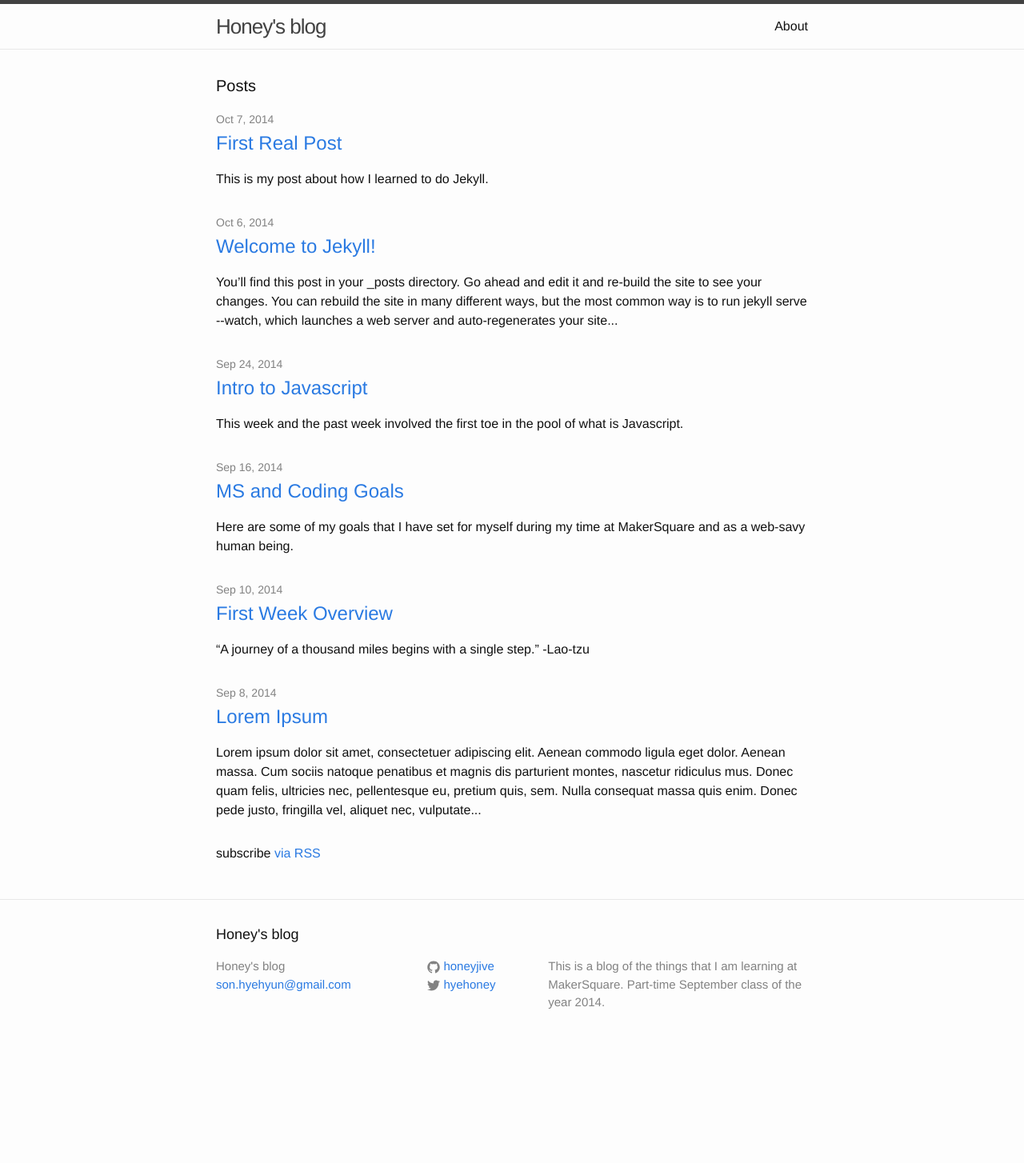
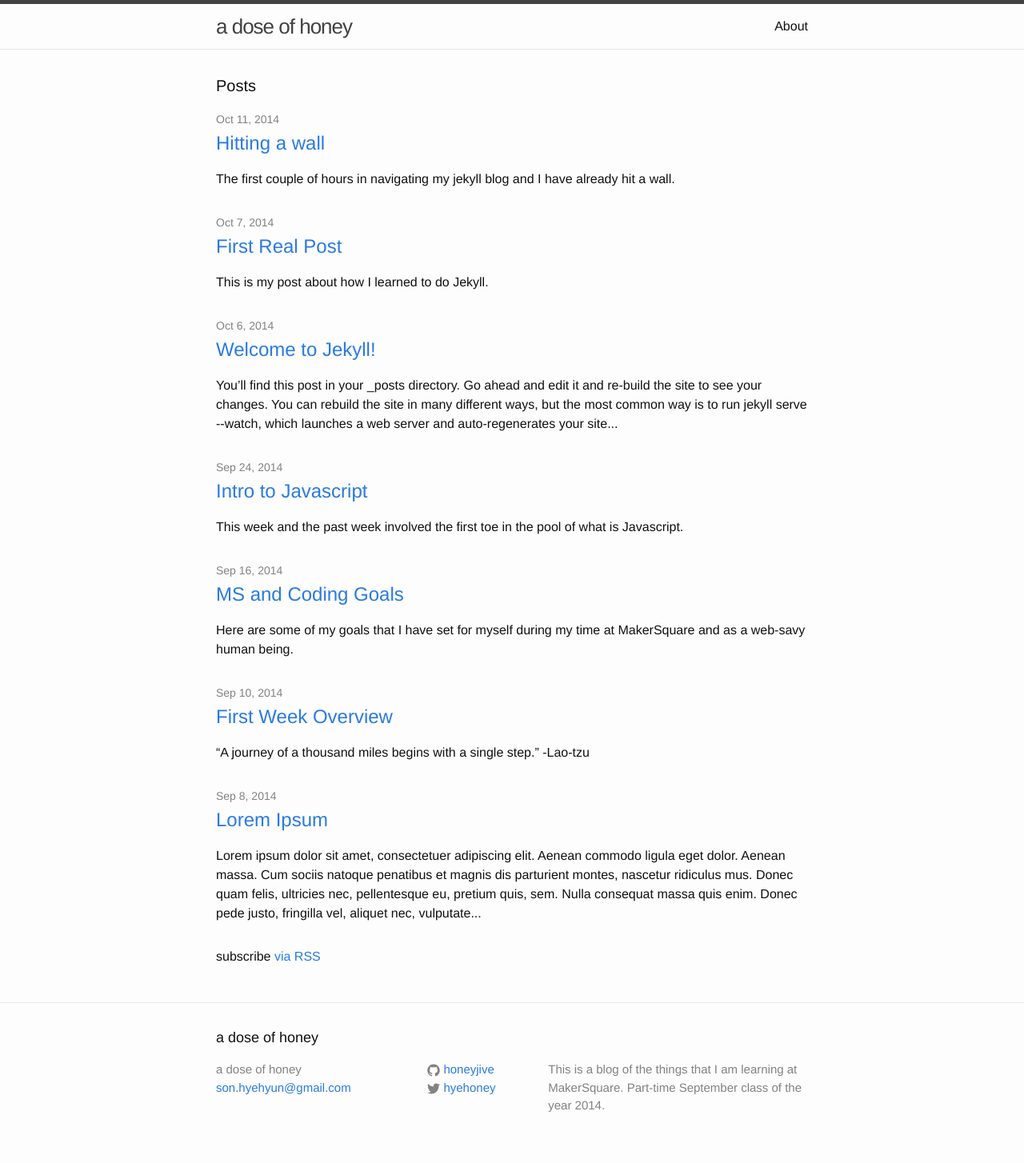
Before and after one commit to honeyjive/honeyjive.github.io, a Jekyll site: the page built from index.html, in a window 1280 px wide. Shown: the whole page at 80% size. Built offline with Jekyll 4.4.1, drawn with Linux system fonts in a browser that asks for light colours; the list of posts is cut into pages by our own code; before the commit the page ends 1325 px from its top, so only the background shows below that.

Commit message:
changing title of blog

```diff
--- a/_config.yml
+++ b/_config.yml
@@ -1,10 +1,13 @@
 # Site settings
-title: Honey's blog
+title: a dose of honey
 email: son.hyehyun@gmail.com
 description: > # this means to ignore newlines until "baseurl:"
   This is a blog of the things that I am learning at MakerSquare. Part-time September class of the year 2014.
 baseurl: "" # the subpath of your site, e.g. /blog/
 url: "http://yourdomain.com" # the base hostname & protocol for your site
+
+paginate: 8
+
 twitter_username: hyehoney
 github_username:  honeyjive
 
--- /dev/null
+++ b/_posts/2014-10-11-hitting-a-wall.markdown
@@ -0,0 +1,11 @@
+---
+layout: post
+title: Hitting a wall
+date: 2014-10-11
+---
+
+The first couple of hours in navigating my jekyll blog and I have already hit a wall.
+
+From what guides and online tutorials I've read so far, most if not all state to not touch the _site folder, but I am unsure on where to even make the slightest CSS changes to customize my blog. Most advice points to the "easy and helpful" Jekyll documentation, but reading some of the tips leave me more confuzzled than before.
+
+Cue frustration, and more dabbling. To be continued....
```
Also changed, not shown: index.html (line endings or trailing spaces).
